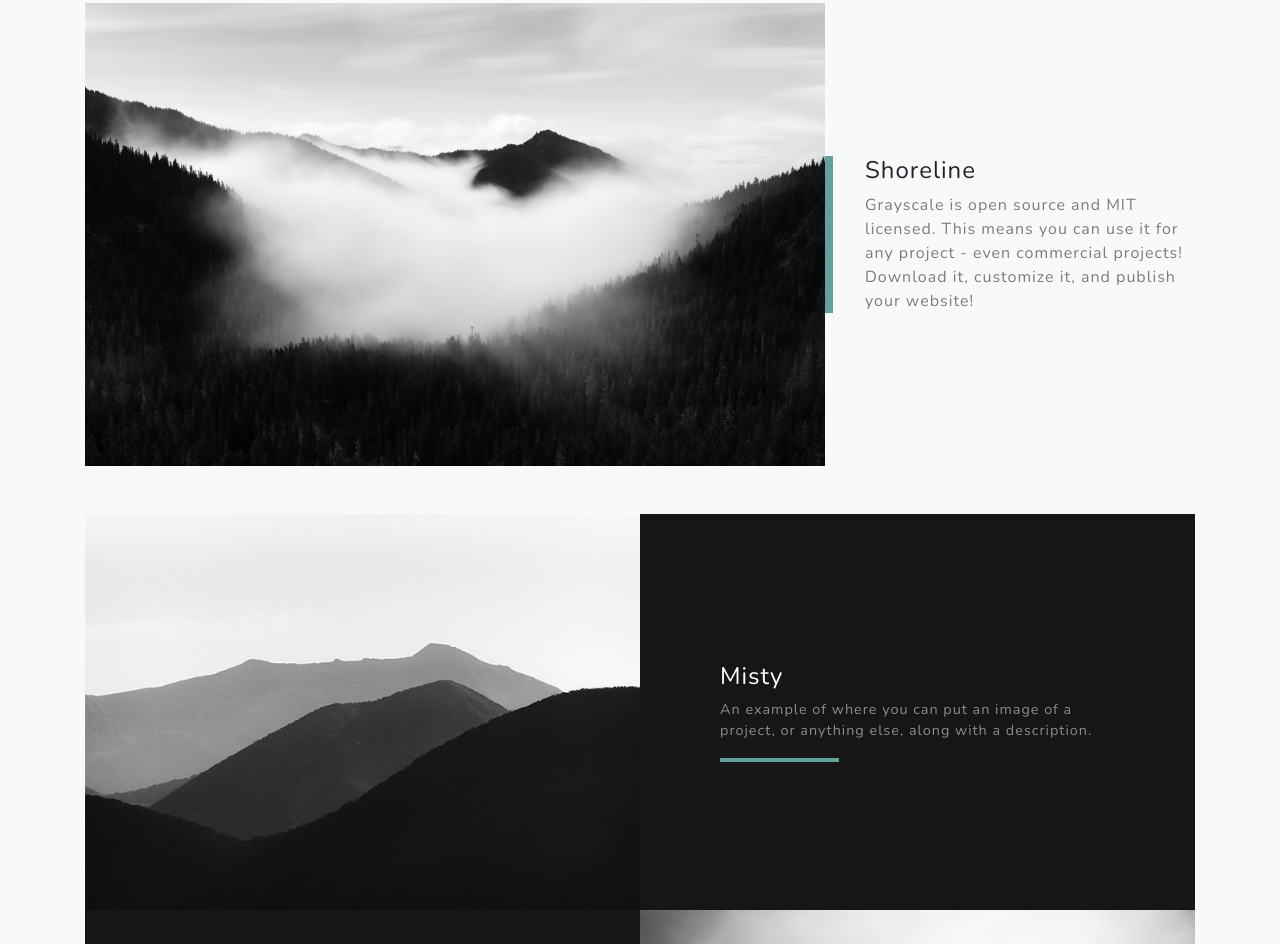
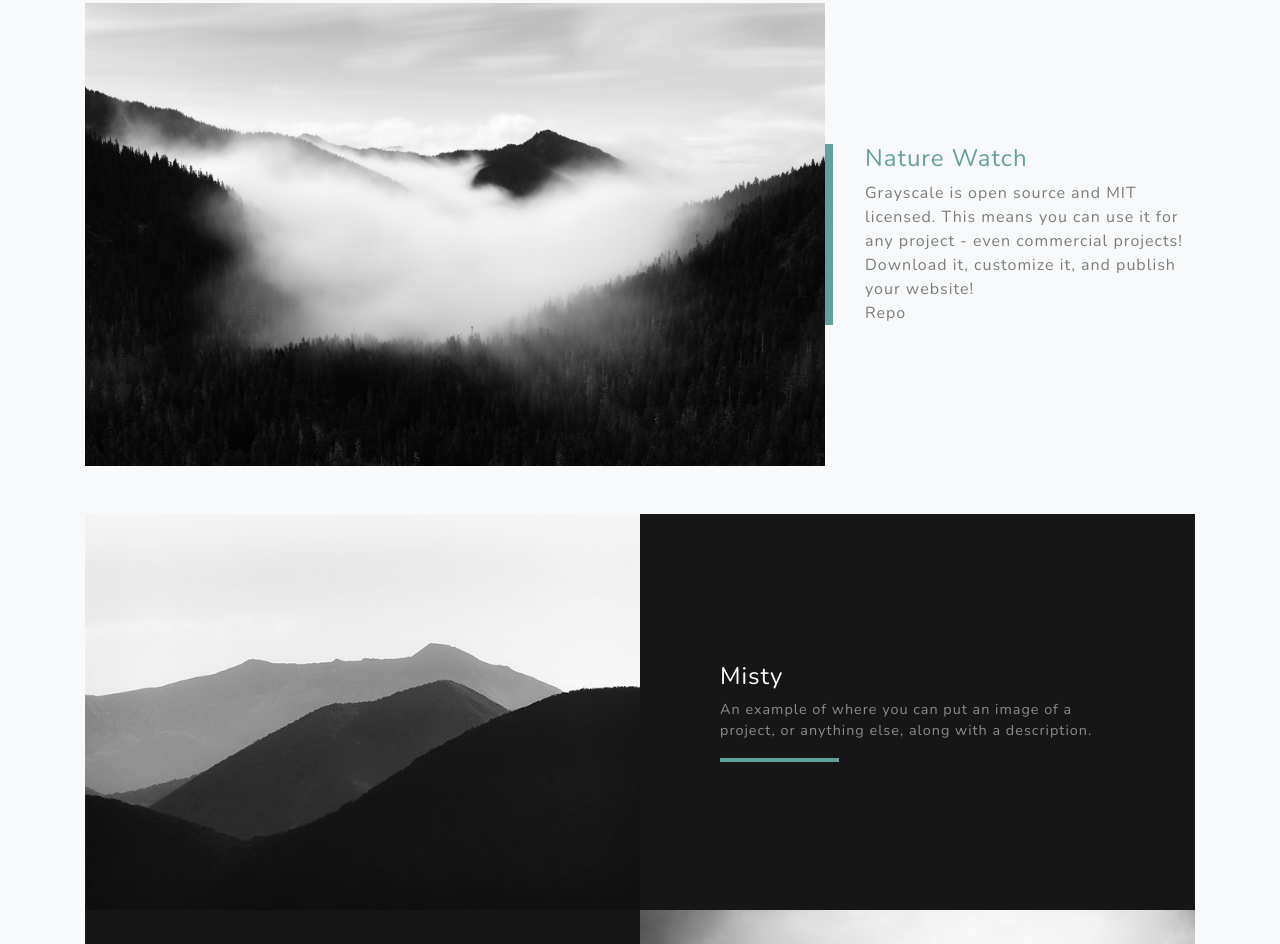
Before and after one commit to MMcClure11/mmcclure-portfolio, a Gatsby site: page / in a window 1280 px wide. Shown: the part 1621-2565 px from the top of the page. Built offline with nearby package versions, Linux system fonts and the light colour scheme; Gatsby itself is replaced by a stand-in of ours.

Commit message:
Add repo and livesite for nature watch

```diff
--- a/config.js
+++ b/config.js
@@ -37,4 +37,6 @@ module.exports = {
   email: 'mmcclure0100@gmail.com',
   url: 'https://docs.google.com/document/d/e/2PACX-1vRBl2LaZRFn_bw52U-55Zimc5P5p4zzCY5rqDXjUjr5ZYSJUm9e-2ynC4S1OxBok-ES-LwPIJUhzFvg/pub',
   address: 'St. Cloud, MN, USA',
+  natureWatch: 'https://nature-watch.herokuapp.com/',
+  natureWatchRepo: 'https://github.com/MMcClure11/sightings-client',
 };
--- a/src/pages/index.js
+++ b/src/pages/index.js
@@ -60,12 +60,13 @@ const IndexPage = () => (
           </div>
           <div className="col-xl-4 col-lg-5">
             <div className="featured-text text-center text-lg-left">
-              <h4>Shoreline</h4>
+              <a key={config.natureWatch} href={config.natureWatch}><h4>Nature Watch</h4></a>
               <p className="text-black-50 mb-0">
                 Grayscale is open source and MIT licensed. This means you can
                 use it for any project - even commercial projects! Download it,
                 customize it, and publish your website!
               </p>
+              <a key={config.natureWatchRepo} href={config.natureWatchRepo} className="text-black-50 mb-0">Repo</a>
             </div>
           </div>
         </div>
```
